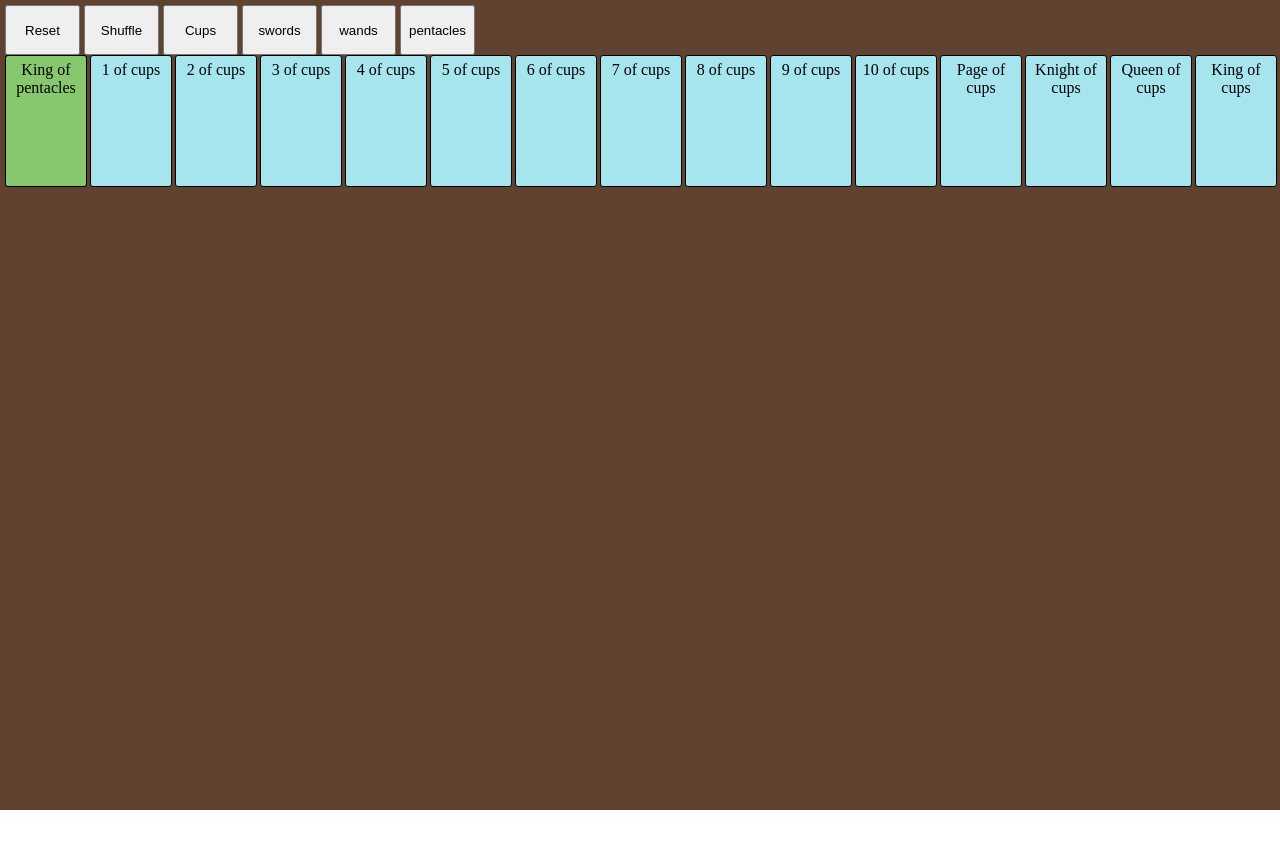
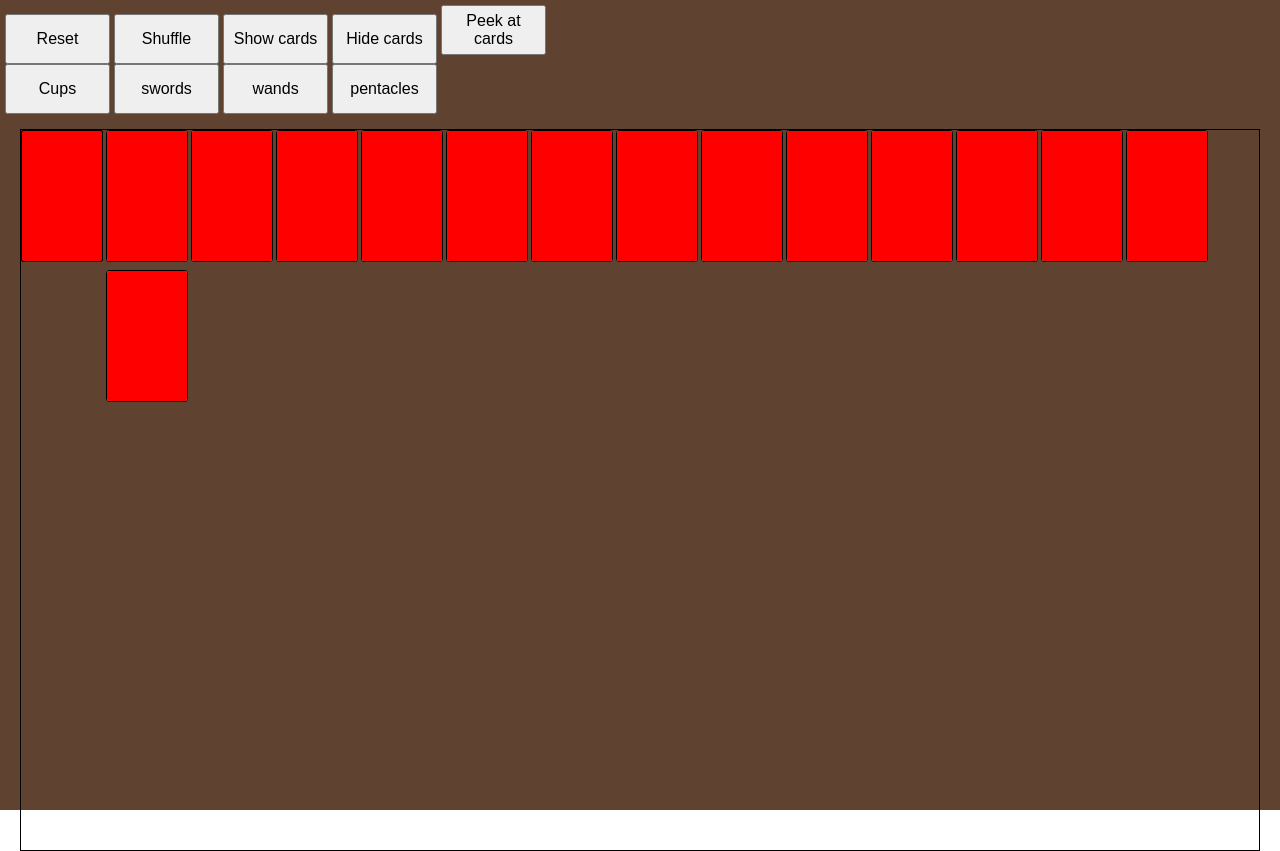
Before and after one commit to ShirleyZ/tarot-deck, a website: page index.html in a window 1280 px wide. Both pictures are taken after a click on the button "Cups". Before the commit the page ends 810 px from the top, so only its background shows below. Drawn offline with nearby package versions, Linux system fonts and the light colour scheme.

Commit message:
Added (ugly) ability to hide cards and stuff)

```diff
--- a/index.html
+++ b/index.html
@@ -12,6 +12,11 @@
       background-color: #5f4230;
       height: 100vh;
     }
+    #card-mat {
+      height: 90vh;
+      margin: 15px;
+      border: 1px solid;
+    }
     .card {
       width: 70px;
       height: 120px;
@@ -22,9 +27,22 @@
       border: 1px solid;
       border-radius: 3px;
     }
+    .card-back {
+      height: 100%;
+      width: 100%;
+      position: absolute;
+      background-color: red;
+      top: 0;
+      left: 0;
+    }
+    .shown .card-back,
+    .peek .card-back:hover {
+      background-color: #00000000;
+    }
     button {
-      width: 75px;
+      width: 105px;
       height: 50px;
+      font-size: 16px;
     }
     .suit-cups {
       background-color: #a6e5ed;
@@ -44,11 +62,17 @@
   <div id="wrapper">
     <button onclick="collect()">Reset</button>
     <button onclick="shuffle()">Shuffle</button>
+    <button onclick="cardBacks('show')">Show cards</button>
+    <button onclick="cardBacks('hide')">Hide cards</button>
+    <button onclick="cardBacks('peek')">Peek at cards</button>
+    <br>
     <button onclick="lineup('cups')">Cups</button>
     <button onclick="lineup('swords')">swords</button>
     <button onclick="lineup('wands')">wands</button>
     <button onclick="lineup('pentacles')">pentacles</button>
+    <br>
     <div id="card-mat">
+      <div id="card-0" class="card draggable flipped" style="z-index:100"><div class="card-back"></div>TEST DECK</div>
     </div>
   </div>
   <script src="index.js"></script>
--- a/index.js
+++ b/index.js
@@ -4,11 +4,11 @@ interact('.draggable')
     // enable inertial throwing
     // inertia: true,
     // keep the element within the area of it's parent
-    // restrict: {
-    //   restriction: "parent",
-    //   endOnly: true,
-    //   elementRect: { top: 0, left: 0, bottom: 1, right: 1 }
-    // },
+    restrict: {
+      restriction: "parent",
+      endOnly: true,
+      elementRect: { top: 0, left: 0, bottom: 1, right: 1 }
+    },
     // enable autoScroll
     // autoScroll: true,
 
@@ -86,9 +86,14 @@ function initDeck() {
     for (var j = 0; j < suitCards.length; j++) {
       var p = document.createTextNode(suitCards[j]+" of "+suits[i]);
       var cardElem = document.createElement('div');
+      var cardBackElem = document.createElement('div');
+      cardBackElem.className = "card-back";
       cardElem.className = "draggable card suit-"+suits[i];
       cardElem.id = suits[i]+"-"+suitCards[j];
+
+      cardElem.append(cardBackElem);
       cardElem.append(p);
+
       cardMat.append(cardElem);
       counter++;
     }
@@ -101,11 +106,35 @@ function lineup(suit) {
   var cards = document.getElementsByClassName("suit-"+suit);
   var posx = 85;
   var posy = 0;
+  var incrXBy = 85;
+  var incrYBy = 140;
 
   for (var i = 0; i < suitCards.length; i++) {
     cards[i].style.transform = "translate("+posx+"px,"+posy+"px)";
     cards[i].dataset.x = posx+"px";
     cards[i].dataset.y = posy+"px";
-    posx += 85;
+    posx += incrXBy;
+    if (posx+incrXBy+15 > window.innerWidth) {
+      posx = incrXBy;
+      posy += incrYBy;
+    }
   }
 }
+
+function cardBacks(mode) {
+  console.log("== cardBacks");
+  var modeClass = {
+    "show": "shown",
+    "hide": "flipped",
+    "peek": "peek"
+  }
+  console.log(mode+": "+modeClass[mode]);
+  var cards = document.getElementsByClassName('card');
+
+  for (var i = 0; i < cards.length; i++) {
+    for (var key in modeClass) {
+      cards[i].classList.remove(modeClass[key]);
+    }
+    cards[i].classList.add(modeClass[mode]);
+  }
+}
```
